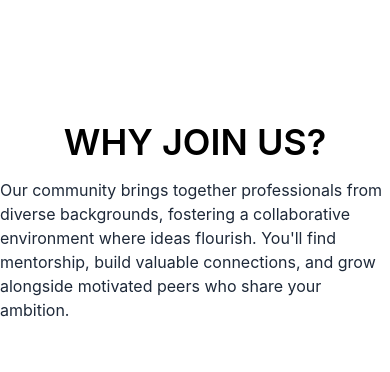
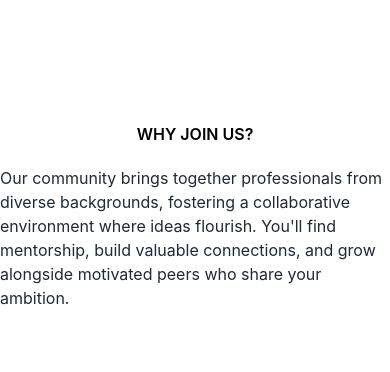
Before and after one commit to Nhlalo/VeloFitness, a React (Vite) app: page / in a window 390 px wide. Shown: the part 1808-2180 px from the top of the page. Built offline with nearby package versions, Linux system fonts and the light colour scheme.

Commit message:
styling: add padding to the paragraph

```diff
--- a/src/pages/home/JoinUs.tsx
+++ b/src/pages/home/JoinUs.tsx
@@ -59,8 +59,10 @@ export default function JoinUs() {
 
   return (
     <section className="lg:relative">
-      <h2 className="mb-4 text-center text-4xl font-semibold">WHY JOIN US?</h2>
-      <p className="m-auto max-w-[75ch] text-gray-800">
+      <h2 className="mb-4 text-center font-semibold md:text-4xl">
+        WHY JOIN US?
+      </h2>
+      <p className="m-auto max-w-[75ch] py-1 text-gray-800">
         Our community brings together professionals from diverse backgrounds,
         fostering a collaborative environment where ideas flourish. You'll find
         mentorship, build valuable connections, and grow alongside motivated
```
